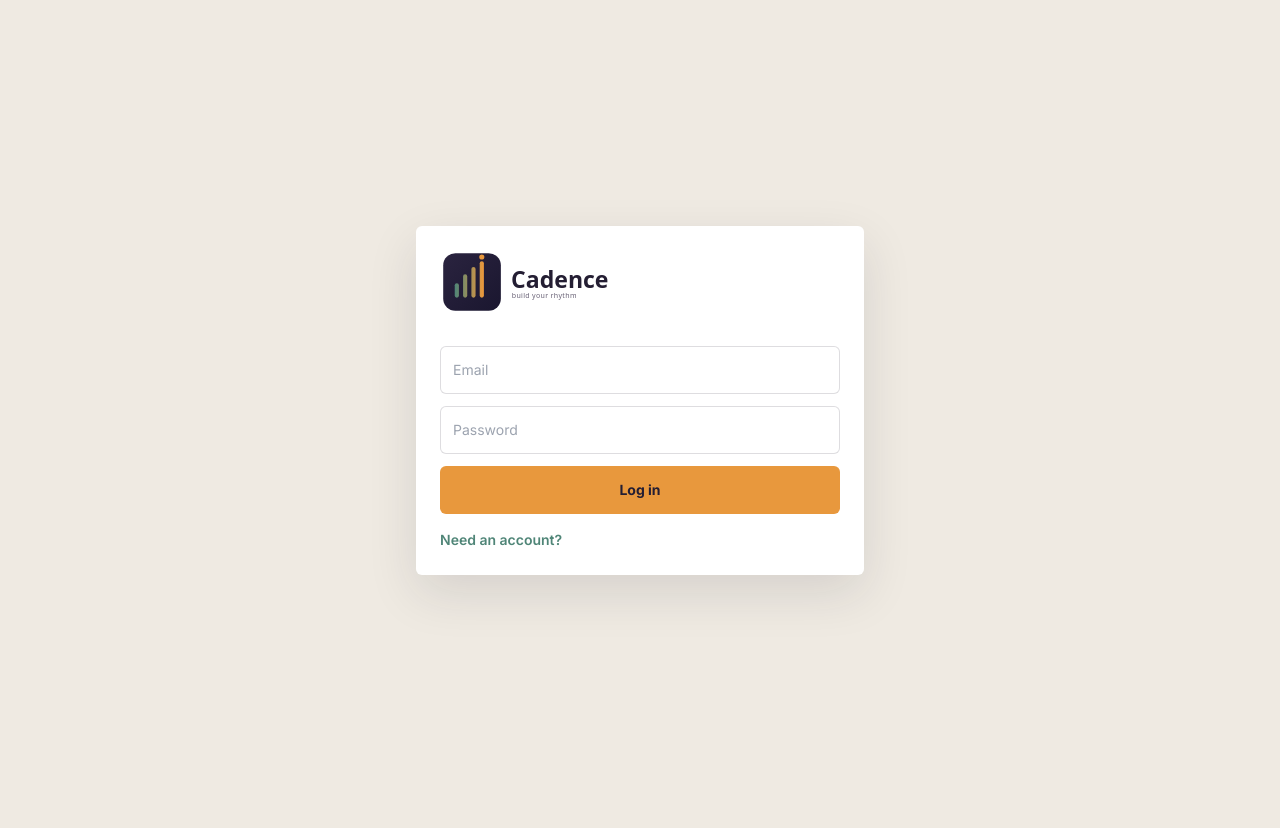
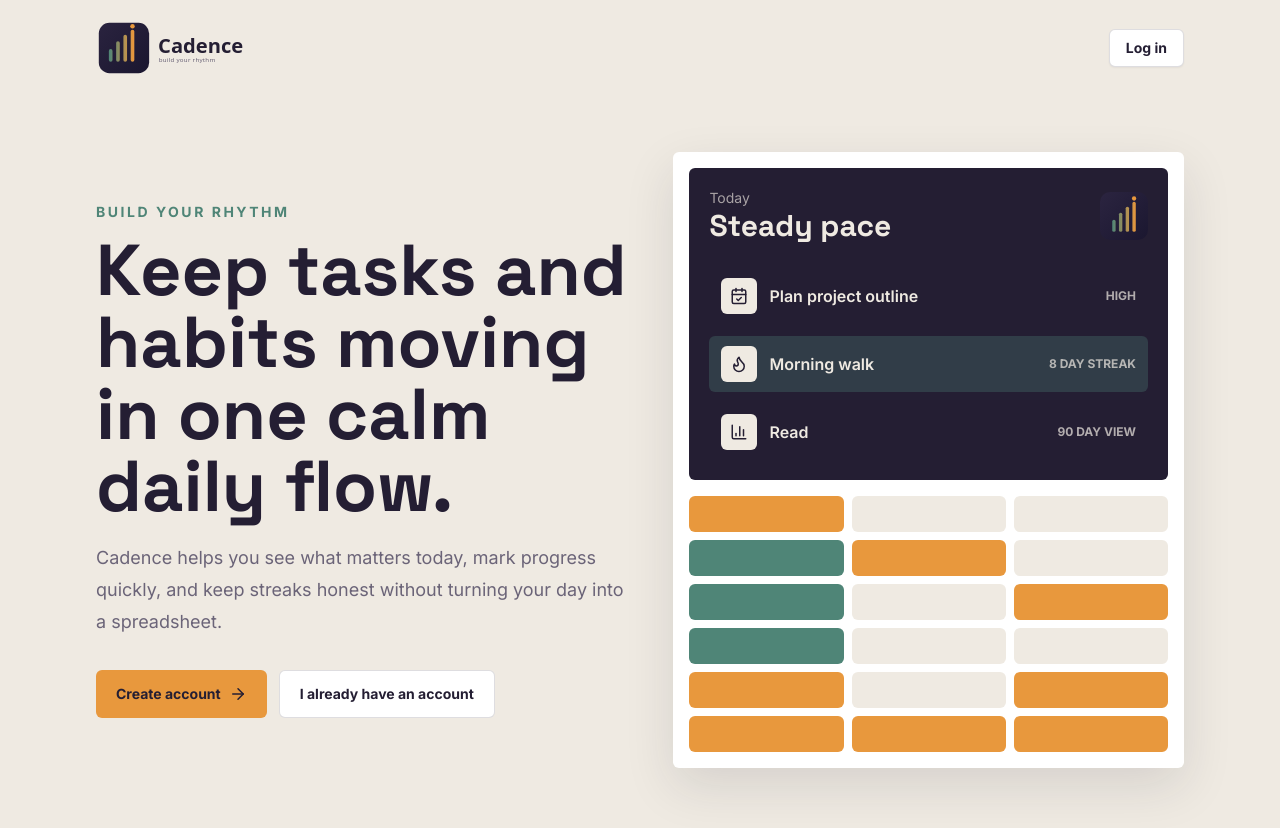
Before and after one commit to OpMatrix1/Cadence, a React (Vite) app: page / in a window 1280 px wide. Before the commit this address led to /#/login. Shown: the top 828 px of the page. Before the commit the page ends 800 px from the top, so only its background shows below. Built offline with nearby package versions, Linux system fonts and the light colour scheme; no server answers.

Commit message:
Add public welcome screen

```diff
--- a/src/App.tsx
+++ b/src/App.tsx
@@ -5,15 +5,16 @@ import { Dashboard } from './pages/Dashboard';
 import { Habits } from './pages/Habits';
 import { Tasks } from './pages/Tasks';
 import { Login } from './pages/Login';
+import { Welcome } from './pages/Welcome';
 
 function Shell() {
   const { session, demoMode, signOut } = useCadence();
   const navigate = useNavigate();
-  if (!session && !demoMode) return <Navigate to="/login" replace />;
+  if (!session && !demoMode) return <Navigate to="/" replace />;
 
   const logout = async () => {
     await signOut();
-    navigate('/login');
+    navigate('/');
   };
 
   return (
@@ -27,9 +28,9 @@ function Shell() {
           </div>
         </div>
         <nav className="grid grid-cols-3 gap-2 md:mt-10 md:flex md:flex-col">
-          <NavItem to="/" icon={<LayoutDashboard size={19} />} label="Today" />
-          <NavItem to="/habits" icon={<Flame size={19} />} label="Habits" />
-          <NavItem to="/tasks" icon={<CheckSquare size={19} />} label="Tasks" />
+          <NavItem to="/app" icon={<LayoutDashboard size={19} />} label="Today" />
+          <NavItem to="/app/habits" icon={<Flame size={19} />} label="Habits" />
+          <NavItem to="/app/tasks" icon={<CheckSquare size={19} />} label="Tasks" />
         </nav>
         <button onClick={logout} className="mt-6 hidden w-full items-center gap-2 rounded-md border border-ink/10 px-3 py-2 text-sm font-semibold text-slate hover:bg-white md:flex">
           <LogOut size={17} /> Sign out
@@ -59,8 +60,9 @@ export function App() {
   return (
     <CadenceProvider>
       <Routes>
+        <Route path="/" element={<Welcome />} />
         <Route path="/login" element={<Login />} />
-        <Route path="/*" element={<Shell />} />
+        <Route path="/app/*" element={<Shell />} />
       </Routes>
     </CadenceProvider>
   );
--- a/src/pages/Login.tsx
+++ b/src/pages/Login.tsx
@@ -1,14 +1,15 @@
 import { useState } from 'react';
-import { Navigate } from 'react-router-dom';
+import { Link, Navigate, useSearchParams } from 'react-router-dom';
 import { useCadence } from '../context/CadenceContext';
 
 export function Login() {
   const { session, demoMode, signIn, signUp } = useCadence();
+  const [searchParams] = useSearchParams();
   const [email, setEmail] = useState('');
   const [password, setPassword] = useState('');
-  const [mode, setMode] = useState<'login' | 'signup'>('login');
+  const [mode, setMode] = useState<'login' | 'signup'>(searchParams.get('mode') === 'signup' ? 'signup' : 'login');
   const [error, setError] = useState<string | null>(null);
-  if (session || demoMode) return <Navigate to="/" replace />;
+  if (session || demoMode) return <Navigate to="/app" replace />;
 
   const submit = async (event: React.FormEvent) => {
     event.preventDefault();
@@ -18,7 +19,10 @@ export function Login() {
   return (
     <main className="grid min-h-screen place-items-center bg-fog px-4 text-ink">
       <section className="w-full max-w-md rounded-md bg-white p-6 shadow-soft">
-        <img src="cadence-logo.svg" className="mb-8 h-16 w-auto" alt="Cadence" />
+        <Link to="/" aria-label="Back to welcome">
+          <img src="cadence-logo.svg" className="mb-8 h-16 w-auto" alt="Cadence" />
+        </Link>
+        <h1 className="mb-4 font-display text-3xl font-bold">{mode === 'login' ? 'Welcome back' : 'Create your account'}</h1>
         <form className="grid gap-3" onSubmit={submit}>
           <input className="field" type="email" value={email} onChange={(event) => setEmail(event.target.value)} placeholder="Email" required />
           <input className="field" type="password" value={password} onChange={(event) => setPassword(event.target.value)} placeholder="Password" required minLength={6} />
--- /dev/null
+++ b/src/pages/Welcome.tsx
@@ -0,0 +1,71 @@
+import { ArrowRight, BarChart3, CalendarCheck, Flame } from 'lucide-react';
+import { Link, Navigate } from 'react-router-dom';
+import { useCadence } from '../context/CadenceContext';
+
+export function Welcome() {
+  const { session, demoMode } = useCadence();
+  if (session || demoMode) return <Navigate to="/app" replace />;
+
+  return (
+    <main className="min-h-screen bg-fog text-ink">
+      <header className="mx-auto flex max-w-6xl items-center justify-between px-4 py-5 md:px-8">
+        <img src="cadence-logo.svg" className="h-14 w-auto" alt="Cadence" />
+        <Link className="rounded-md border border-ink/15 bg-white px-4 py-2 text-sm font-bold text-ink shadow-sm hover:border-teal" to="/login">
+          Log in
+        </Link>
+      </header>
+
+      <section className="mx-auto grid max-w-6xl gap-10 px-4 pb-14 pt-8 md:grid-cols-[1fr_0.95fr] md:items-center md:px-8 md:pb-20 md:pt-14">
+        <div>
+          <p className="mb-3 text-sm font-bold uppercase tracking-[0.18em] text-teal">Build your rhythm</p>
+          <h1 className="font-display text-5xl font-bold leading-tight text-ink md:text-7xl">
+            Keep tasks and habits moving in one calm daily flow.
+          </h1>
+          <p className="mt-5 max-w-xl text-lg leading-8 text-slate">
+            Cadence helps you see what matters today, mark progress quickly, and keep streaks honest without turning your day into a spreadsheet.
+          </p>
+          <div className="mt-8 flex flex-col gap-3 sm:flex-row">
+            <Link className="btn-primary inline-flex items-center justify-center gap-2 px-5" to="/login?mode=signup">
+              Create account <ArrowRight size={18} />
+            </Link>
+            <Link className="inline-flex min-h-12 items-center justify-center rounded-md border border-ink/15 bg-white px-5 text-sm font-bold text-ink hover:border-teal" to="/login">
+              I already have an account
+            </Link>
+          </div>
+        </div>
+
+        <div className="rounded-md bg-white p-4 shadow-soft">
+          <div className="rounded-md bg-ink p-5 text-fog">
+            <div className="mb-6 flex items-center justify-between">
+              <div>
+                <p className="text-sm text-fog/65">Today</p>
+                <h2 className="font-display text-3xl font-bold">Steady pace</h2>
+              </div>
+              <img src="cadence-icon.svg" className="h-12 w-12" alt="" />
+            </div>
+            <div className="grid gap-3">
+              <PreviewRow icon={<CalendarCheck size={18} />} label="Plan project outline" meta="High" />
+              <PreviewRow icon={<Flame size={18} />} label="Morning walk" meta="8 day streak" active />
+              <PreviewRow icon={<BarChart3 size={18} />} label="Read" meta="90 day view" />
+            </div>
+          </div>
+          <div className="mt-4 grid grid-cols-3 gap-2">
+            {Array.from({ length: 18 }, (_, index) => (
+              <span key={index} className={`h-9 rounded-md ${index % 4 === 0 || index > 13 ? 'bg-amber' : index % 3 === 0 ? 'bg-teal' : 'bg-fog'}`} />
+            ))}
+          </div>
+        </div>
+      </section>
+    </main>
+  );
+}
+
+function PreviewRow({ icon, label, meta, active = false }: { icon: React.ReactNode; label: string; meta: string; active?: boolean }) {
+  return (
+    <div className={`flex min-h-14 items-center gap-3 rounded-md px-3 ${active ? 'bg-teal/30' : 'bg-white/8'}`}>
+      <span className="grid h-9 w-9 place-items-center rounded-md bg-fog text-ink">{icon}</span>
+      <span className="min-w-0 flex-1 font-semibold">{label}</span>
+      <span className="text-xs font-bold uppercase text-fog/70">{meta}</span>
+    </div>
+  );
+}
```
